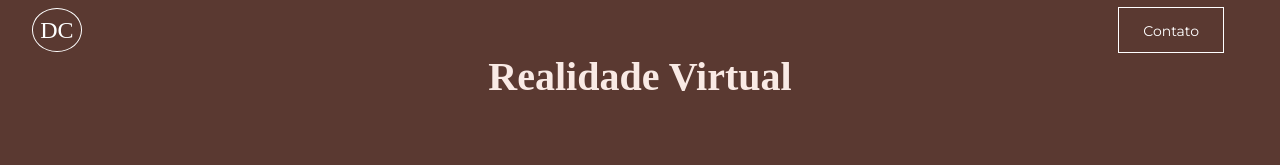
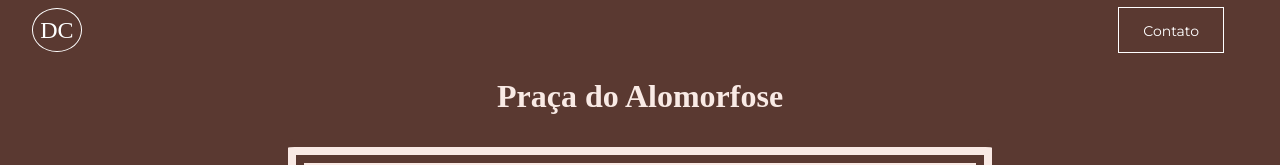
Before and after one commit to rapzaDev/Arquitetura-DricaCruz, a React (Create React App) app: page /virtual in a window 1280 px wide. Shown: the top 165 px of the page. Built offline with nearby package versions, Linux system fonts and the light colour scheme.

Commit message:
Virtual Page rensposivity update

```diff
--- a/src/pages/Dashboard/Hero/styles.ts
+++ b/src/pages/Dashboard/Hero/styles.ts
@@ -56,6 +56,7 @@ export const HeroSlider = styled.div`
     left: 0;
     overflow: hidden;
     opacity: 0.4;
+
     background: linear-gradient(
       0deg,
       rgba(0, 0, 0, 0.2) 0%,
--- a/src/pages/VirtualPage/Videos/index.tsx
+++ b/src/pages/VirtualPage/Videos/index.tsx
@@ -18,7 +18,7 @@ const Videos: React.FC = () => {
   return (
     <VirtualContainer>
       <VirtualGroup>
-        <VirtualH1>Realidade Virtual</VirtualH1>
+        <VirtualH1>Praça do Alomorfose</VirtualH1>
         <VirtualWrapper>
           {/* <VideoTitle>Praça do Alomorfose</VideoTitle> */}
           <VideoPlayer controls url={video} />
--- a/src/pages/VirtualPage/Videos/styles.ts
+++ b/src/pages/VirtualPage/Videos/styles.ts
@@ -31,14 +31,28 @@ export const VirtualGroup = styled.div`
 `;
 
 export const VirtualH1 = styled.h1`
-  font-size: 2.5rem;
+  font-size: 2rem;
   color: #f9eae5;
-  margin-bottom: 64px;
+  margin-bottom: 24px;
   font-family: 'Playfair 700';
-  animation: ${appearFromZ} 2s;
 
   @media screen and (max-width: 480px) {
     font-size: 2rem;
+    margin-top: 40px;
+  }
+
+  @media screen and (width: 360px) {
+    font-size: 1.5rem;
+    margin-top: 40px;
+  }
+
+  @media screen and (width: 375px) {
+    font-size: 1.5rem;
+    margin-top: 40px;
+  }
+
+  @media screen and (width: 414px) {
+    font-size: 1.5rem;
     margin-top: 40px;
   }
 `;
@@ -56,18 +70,22 @@ export const VirtualWrapper = styled.div`
 
   @media screen and (max-width: 480px) {
     width: 440px;
+    padding: 0;
   }
 
   @media screen and (width: 360px) {
     width: 360px;
+    padding: 0;
   }
 
   @media screen and (width: 375px) {
     width: 380px;
+    padding: 0;
   }
 
   @media screen and (width: 414px) {
     width: 410px;
+    padding: 0;
   }
 `;
 
```
